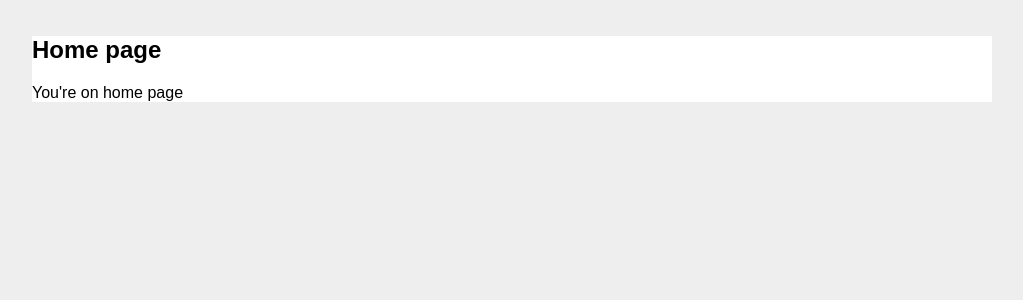
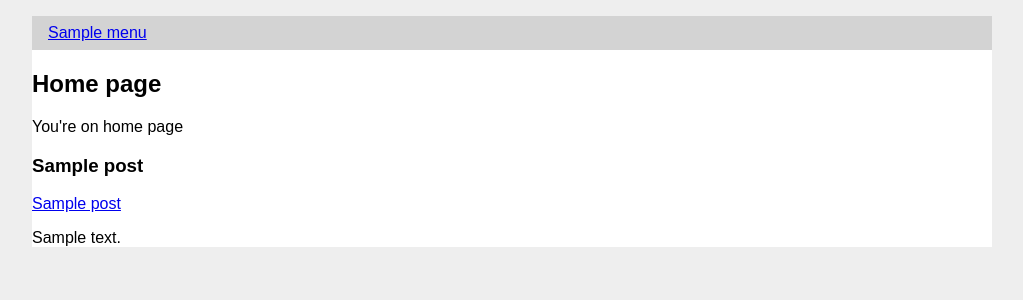
Before and after one commit to NataliaZvezdina/flask_base, a Flask app: template templates/index.html in a window 1280 px wide. Shown: the top 300 px of the page, without its empty margins (128-1151 px from the left). Run offline with Flask 2, Linux system fonts and the light colour scheme; the template is opened without the code that fills it: most values are stand-ins (such as "Sample title", 1, 10 or a date in 2020).

Commit message:
inmplement menu items representation from db using FDataBase class

```diff
--- a/main.py
+++ b/main.py
@@ -1,6 +1,7 @@
 import os
 import sqlite3
 from flask import Flask, render_template, request, flash, session, redirect, url_for, abort, g
+from FDataBase import FDataBase
 
 DATABASE = '/tmp/fl_base.db'
 DEBUG = True
@@ -42,7 +43,8 @@ def close_db(error):
 @app.route('/')
 def index():
     db = get_db()
-    return render_template('index.html', menu=[])
+    dbase = FDataBase(db)
+    return render_template('index.html', menu=dbase.get_menu())
 
 
 @app.route('/contact', methods=['POST', 'GET'])
--- a/static/style.css
+++ b/static/style.css
@@ -8,6 +8,35 @@ body {
   max-width: 960px;
   margin: 0 auto;
   background: white;
+}
+
+nav {
+  background: lightgray;
+  display: flex;
+  align-items: center;
+  padding: 0 0.5rem;
+}
+
+nav h1 {
+  flex: auto;
+  margin: 0;
+}
+
+nav h1 a {
+  text-decoration: none;
+  padding: 0.25rem 0.5rem;
+}
+
+nav ul  {
+  display: flex;
+  list-style: none;
+  margin: 0;
+  padding: 0;
+}
+
+nav ul li a, nav ul li span, header .action {
+  display: block;
+  padding: 0.5rem;
 }
 
 .flash {
--- a/templates/base.html
+++ b/templates/base.html
@@ -1,6 +1,14 @@
 <!doctype html>
 <title>{% block title %}{% endblock %}</title>
 <link rel="stylesheet" href="{{ url_for('static', filename='style.css') }}">
+
+<nav>
+    <ul>
+        {% for m in menu %}
+        <li><a href="{{ m.url}}">{{ m.title }}</a>
+            {% endfor %}
+    </ul>
+</nav>
 
 <section class="content">
     <header>
--- a/templates/index.html
+++ b/templates/index.html
@@ -6,4 +6,18 @@
 
 {% block content %}
 You're on home page
+{% for post in posts %}
+<article class="post">
+    <header>
+        <div>
+            <h1>{{ post['title'] }}</h1>
+            <div class="about"><a href="{{ url_for('showPost', id_post=post.id) }}">{{ post.title }}</a></div>
+        </div>
+    </header>
+    <p class="body">{{ post['body'] }}</p>
+</article>
+{% if not loop.last %}
+<hr>
+{% endif %}
+{% endfor %}
 {% endblock %}
```
Also changed, not shown: FDataBase.py (added, +15 -0 lines).
